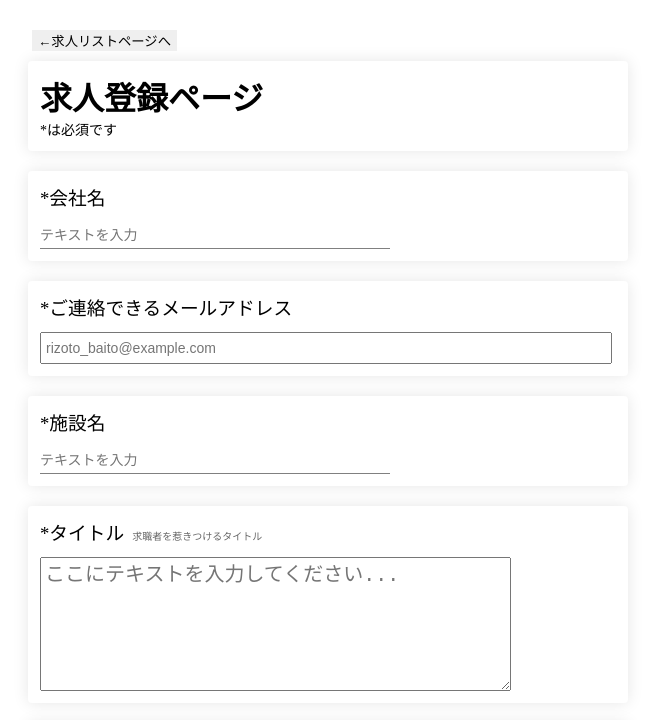
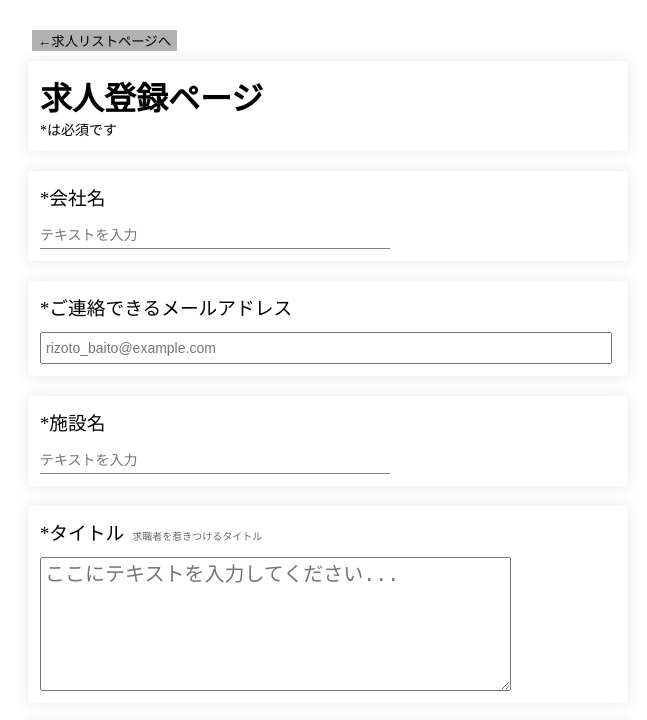
Before and after one commit to skirnir1198/registration_page, a plain HTML site: page job_edit_page.html in a window 1280 px wide. In both pictures the pointer is over the button "←求人リストページへ". Shown: the top 720 px of the page, without its empty margins (312-959 px from the left). Drawn offline with nearby package versions, Linux system fonts and the light colour scheme; no server answers.

Commit message:
ホバーアクション追加

```diff
--- a/css/job_edit_page.css
+++ b/css/job_edit_page.css
@@ -6,3 +6,8 @@
 .form-container {
   justify-content: end;
 }
+
+.list_link:hover {
+  cursor: pointer;
+  background-color: #b1b1b1;
+}
--- a/css/job_registration_page.css
+++ b/css/job_registration_page.css
@@ -803,6 +803,10 @@ a:hover {
   width: 60px;
 }
 
+.list_link:hover {
+  cursor: pointer;
+  background-color: #b1b1b1;
+}
 
 /* -------------------------------------- */
 
--- a/job_edit_page.html
+++ b/job_edit_page.html
@@ -45,7 +45,7 @@
   </div>
   <main>
     <div class="header">
-      <button onclick="window.location.href='job_list_page.html';">←求人リストページへ</button>
+      <button class="list_link" onclick="window.location.href='job_list_page.html';">←求人リストページへ</button>
     </div>
     <section>
       <h1>求人登録ページ</h1>
--- a/js/job_edit_page.js
+++ b/js/job_edit_page.js
@@ -1049,6 +1049,8 @@ $(function () {
     }
   }
 
+
+
   $('#add-item-button').on('click', addListItem);
   $('#list-item-input').on('keypress', function (event) {
     if (event.which === 13) {
```
Also changed, not shown: index.html (+1 -1 lines), css/job_list_page.css (line endings or trailing spaces).
